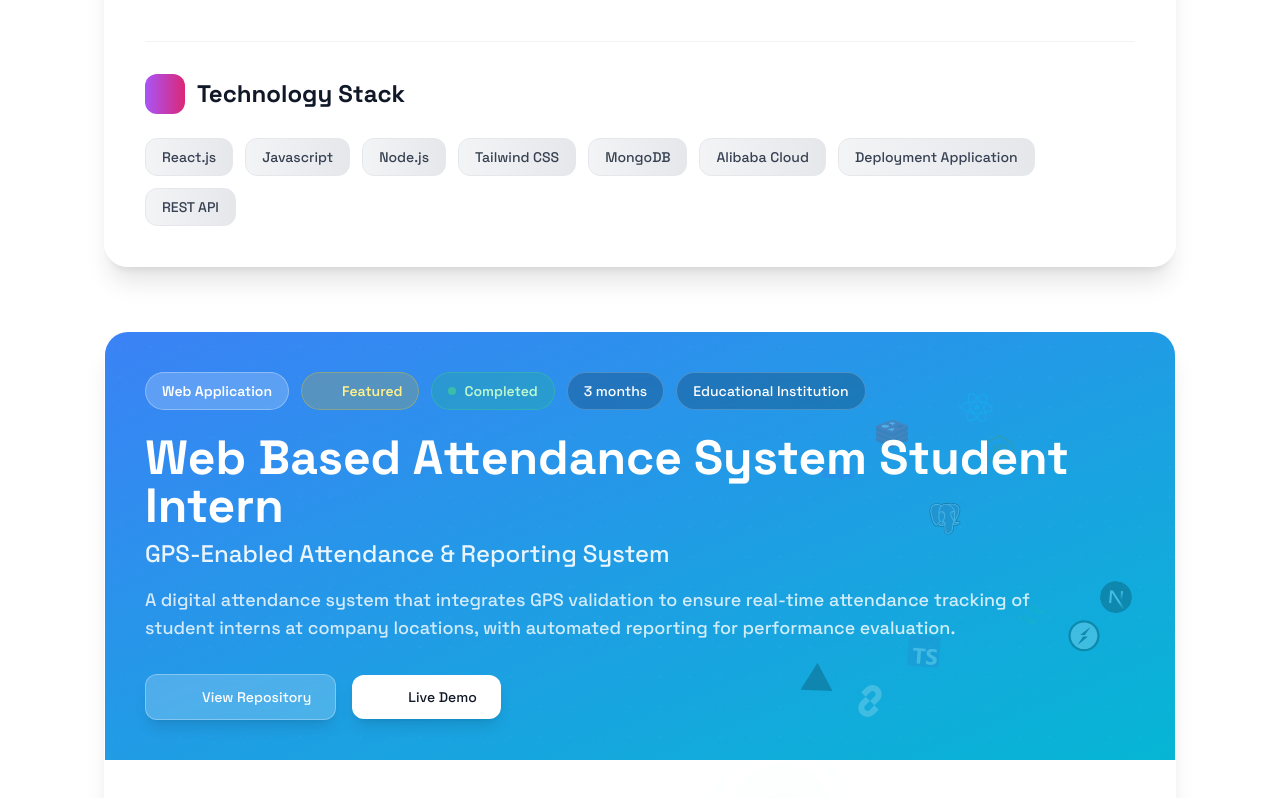
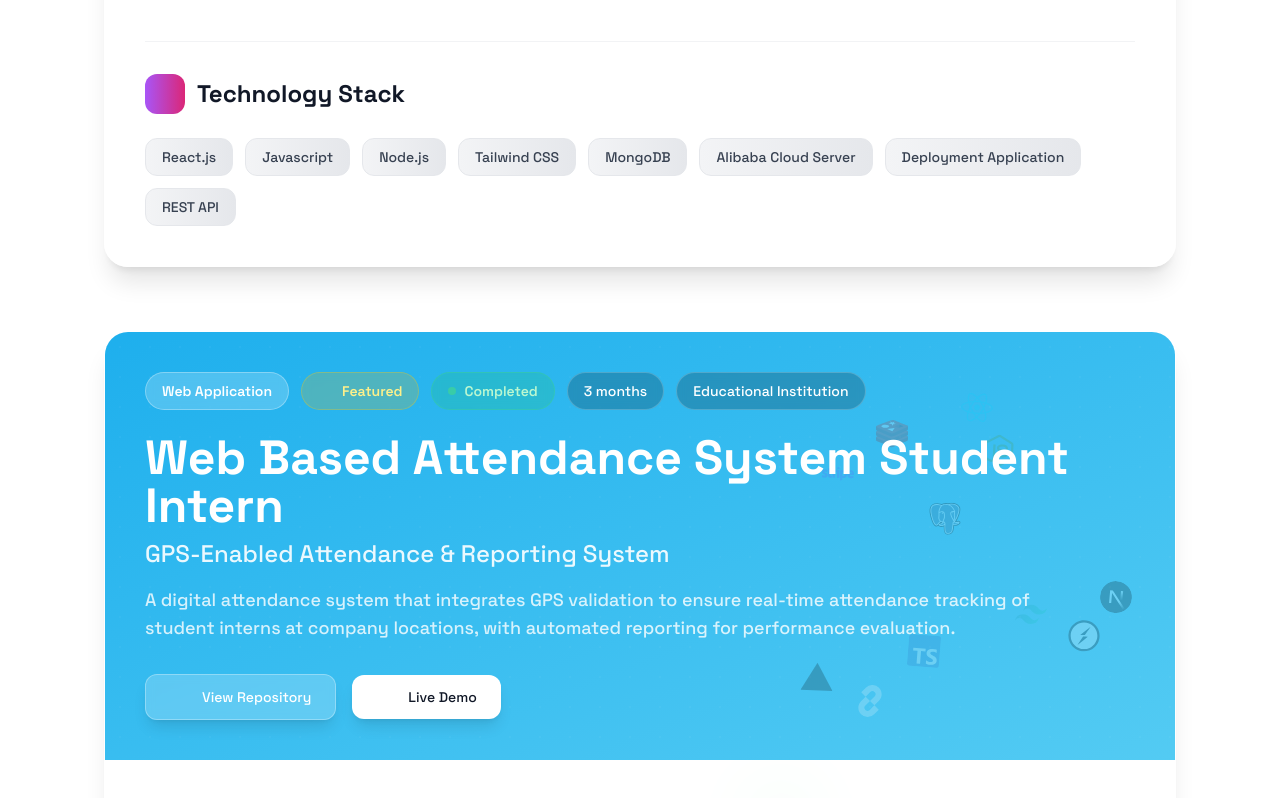
Before and after one commit to zennmhtr/my-portfoliov2, a Next.js app: page / in a window 1280 px wide. Shown: the part 8080-8878 px from the top of the page. Built offline with nearby package versions, Linux system fonts and the light colour scheme; no server answers; some icons are missing.

Commit message:
My Portfolio V2
Updated technology stack details and modified gradient colors for better visual appeal.

```diff
--- a/src/components/portfolio/ProjectsSection.tsx
+++ b/src/components/portfolio/ProjectsSection.tsx
@@ -34,7 +34,7 @@ const projects = [
       "Mobile-responsive interface accessible from any device",
       "REST API backend with JWT authentication and MongoDB database",
     ],
-    tech: ["React.js", "Javascript", "Node.js", "Tailwind CSS", "MongoDB", "Alibaba Cloud", "Deployment Application", "REST API"],
+    tech: ["React.js", "Javascript", "Node.js", "Tailwind CSS", "MongoDB", "Alibaba Cloud Server", "Deployment Application", "REST API"],
     github: "https://github.com/zennmhtr/",
     live: "https://new-so.dharma-dcci.co.id/",
     gradient: "from-[#23A393] to-[#20716A]",
@@ -72,7 +72,7 @@ const projects = [
     tech: ["Laravel", "Typescript", "Inertia.js", "Tailwind CSS", "MySQL", "Leaflet.js", "Firebase Cloud Messaging", "REST API", "GPS Integration"],
     github: "https://github.com/zennmhtr/attendance_intern_student",
     live: "https://prakerin-smk-am.my.id/",
-    gradient: "from-blue-500 to-cyan-500",
+    gradient: "from-[#1EAFED] to-[#53CBF3]",
     status: "Completed",
     category: "Web Application",
     highlight: "Featured",
```
